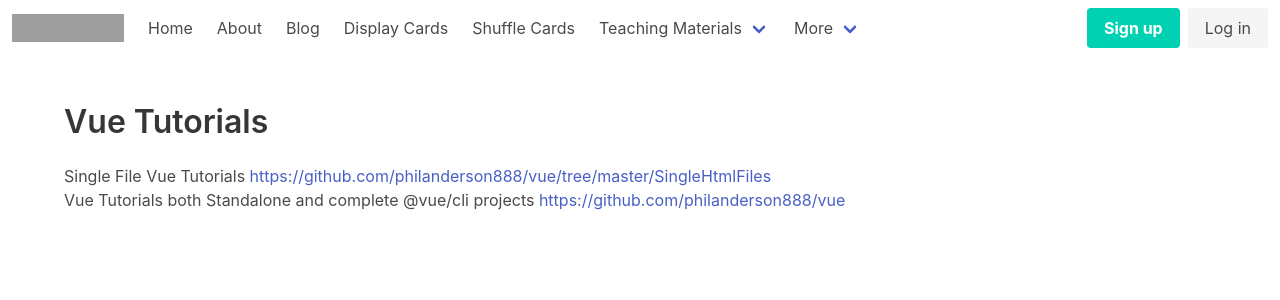
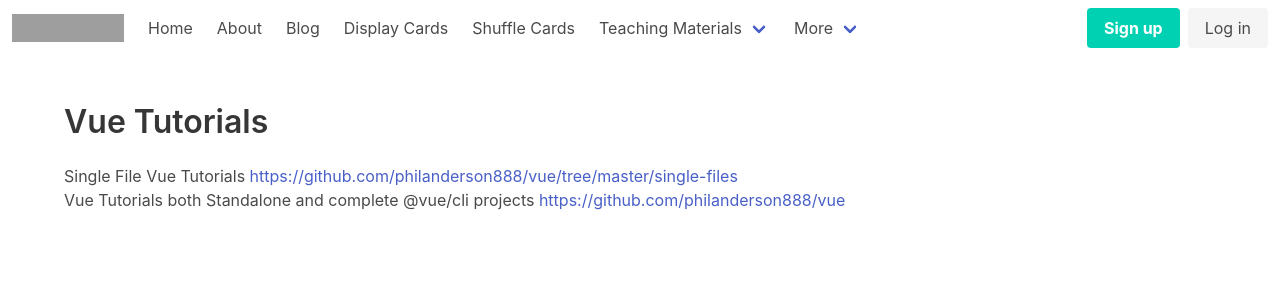
Before and after one commit to philanderson888/vue-live, a Vue app: page /vuetutorials in a window 1280 px wide. Shown: the top 300 px of the page. Built offline with nearby package versions, Linux system fonts and the light colour scheme; grey boxes are pictures that could not be loaded; the HTML template or start-up script is replaced by a standard one.

Commit message:
update link to vue tutorials

```diff
--- a/src/views/VueTutorials.vue
+++ b/src/views/VueTutorials.vue
@@ -4,7 +4,7 @@
       <div class="container">
         <h1 class="title">Vue Tutorials</h1>
         <ul>
-          <li>Single File Vue Tutorials <a href="https://github.com/philanderson888/vue/tree/master/SingleHtmlFiles">https://github.com/philanderson888/vue/tree/master/SingleHtmlFiles</a></li>
+          <li>Single File Vue Tutorials <a href="https://github.com/philanderson888/vue/tree/master/single-files">https://github.com/philanderson888/vue/tree/master/single-files</a></li>
           <li>Vue Tutorials both Standalone and complete @vue/cli projects <a href="https://github.com/philanderson888/vue">https://github.com/philanderson888/vue</a></li>
         </ul>
       </div>
```
